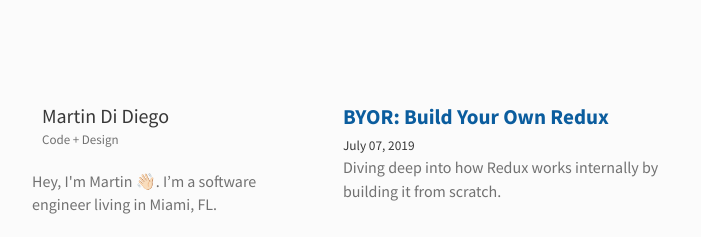
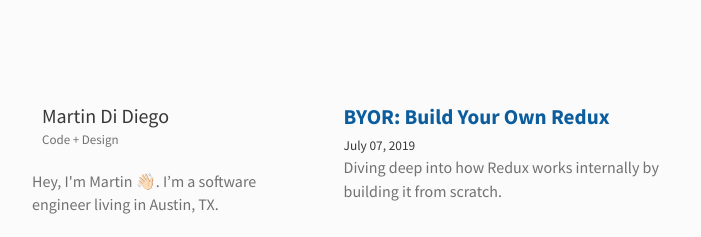
Before and after one commit to martindidiego/personal-blog, a Gatsby site: page / in a window 1280 px wide. Shown: the top 237 px of the page, 281-982 px from the left. Built offline with nearby package versions, Linux system fonts and the light colour scheme; Gatsby itself is replaced by a stand-in of ours; some packages are replaced by stand-ins of ours.

Commit message:
Update city in bio

```diff
--- a/src/components/Bio/Bio.js
+++ b/src/components/Bio/Bio.js
@@ -47,7 +47,7 @@ export const Bio = ({ atRoot }) => {
               <span role="img" aria-label="Waving hand emoji">
                 👋🏻
               </span>
-              . I’m a software engineer living in Miami, FL.
+              . I’m a software engineer living in Austin, TX.
             </p>
 
             {atRoot && (
```
